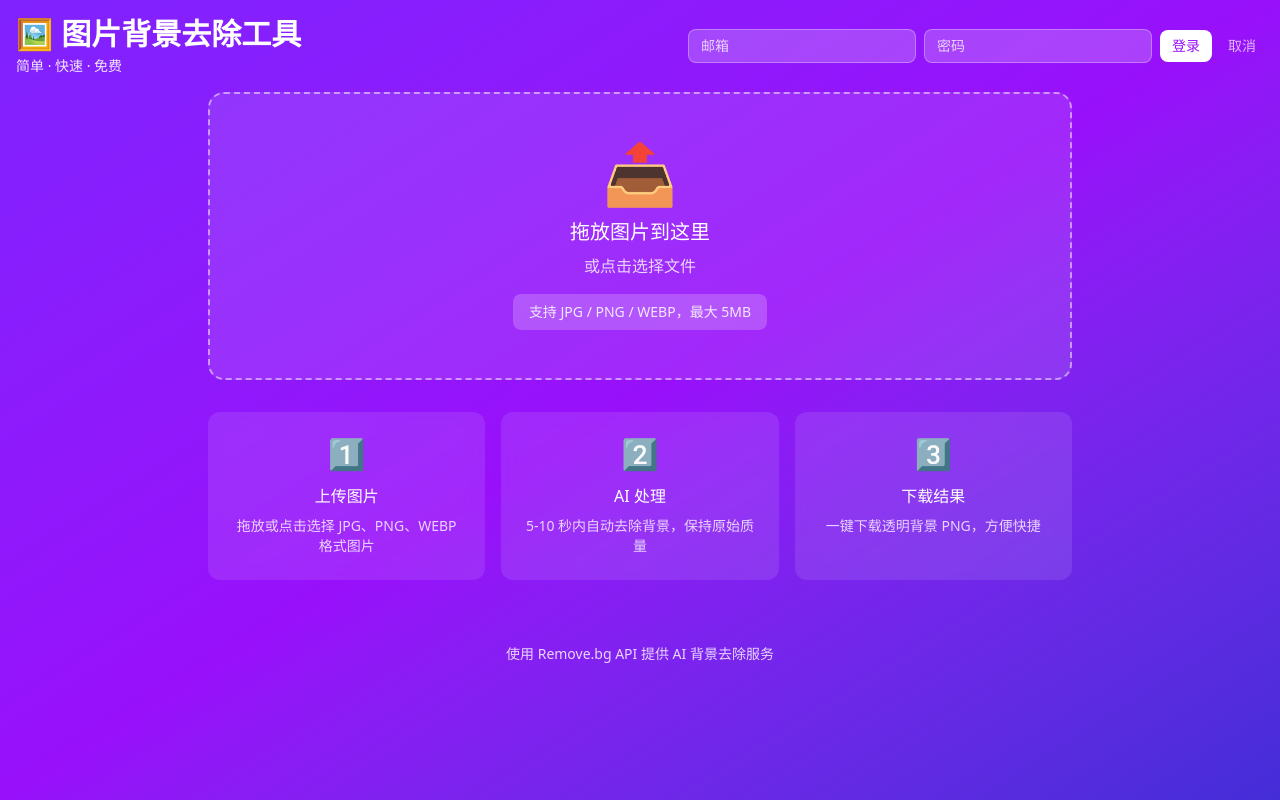
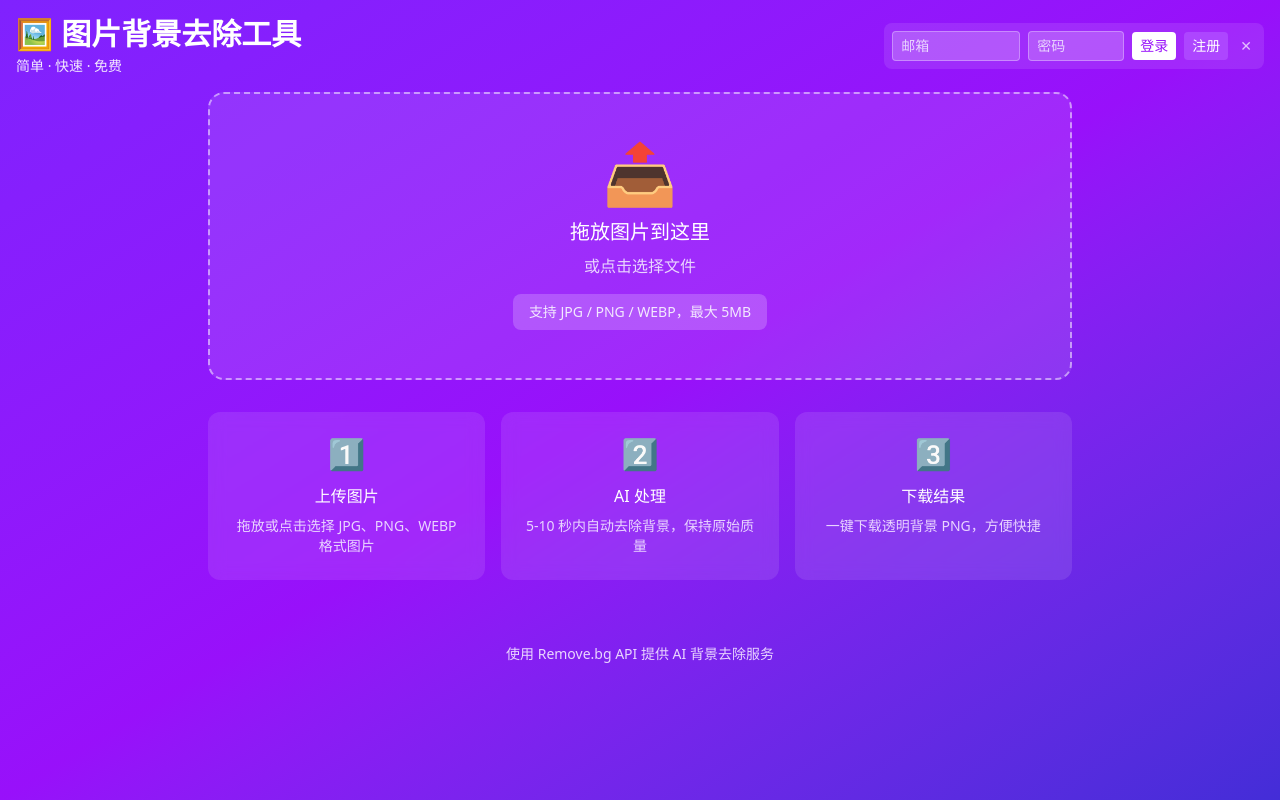
Before and after one commit to f111x/image-background-remover, a Next.js app: page / in a window 1280 px wide. Both pictures are taken after a click on the button "登录". Built offline with nearby package versions, Linux system fonts and the light colour scheme; no server answers.

Commit message:
Simplify AuthButton without Supabase SSR

```diff
--- a/src/components/AuthButton.tsx
+++ b/src/components/AuthButton.tsx
@@ -1,97 +1,95 @@
 'use client'
 
-import { createClient } from '@/lib/supabase/client'
 import { useEffect, useState } from 'react'
 
 interface User {
   id: string
   email: string
-  name: string
-  picture: string
 }
 
 export function AuthButton() {
   const [user, setUser] = useState<User | null>(null)
   const [loading, setLoading] = useState(true)
-  const [isSignUp, setIsSignUp] = useState(false)
   const [email, setEmail] = useState('')
   const [password, setPassword] = useState('')
   const [error, setError] = useState('')
   const [showForm, setShowForm] = useState(false)
-  const supabase = createClient()
 
   useEffect(() => {
-    const getUser = async () => {
-      const { data: { user: supabaseUser } } = await supabase.auth.getUser()
-      if (supabaseUser) {
-        setUser({
-          id: supabaseUser.id,
-          email: supabaseUser.email || '',
-          name: supabaseUser.user_metadata?.full_name || supabaseUser.user_metadata?.name || 'User',
-          picture: supabaseUser.user_metadata?.avatar_url || supabaseUser.user_metadata?.picture || '',
-        })
+    const savedUser = localStorage.getItem('user')
+    if (savedUser) {
+      setUser(JSON.parse(savedUser))
     }
     setLoading(false)
-    }
-    getUser()
-
-    const { data: { subscription } } = supabase.auth.onAuthStateChange((_, session) => {
-      if (session?.user) {
-        setUser({
-          id: session.user.id,
-          email: session.user.email || '',
-          name: session.user.user_metadata?.full_name || session.user.user_metadata?.name || 'User',
-          picture: session.user.user_metadata?.avatar_url || session.user.user_metadata?.picture || '',
-        })
-      } else {
-        setUser(null)
-      }
-    })
-
-    return () => subscription.unsubscribe()
   }, [])
 
-  const handleSubmit = async (e: React.FormEvent) => {
+  const handleLogin = async (e: React.FormEvent) => {
     e.preventDefault()
     setError('')
 
-    if (isSignUp) {
-      const { error } = await supabase.auth.signUp({
-        email,
-        password,
+    try {
+      const response = await fetch('https://mjngzhchyebqocmcwdbf.supabase.co/auth/v1/token?grant_type=password', {
+        method: 'POST',
+        headers: {
+          'Content-Type': 'application/json',
+          'apikey': 'eyJhbGciOiJIUzI1NiIsInR5cCI6IkpXVCJ9.eyJpc3MiOiJzdXBhYmFzZSIsInJlZiI6Im1qbmd6aGNoeWVicW9jbWN3ZGJmIiwicm9sZSI6ImFub24iLCJpYXQiOjE3NDYwOTUyMTAsImV4cCI6MjA2MTY3MTIxMH0.vEM7yEyK8W4V8e6iZN5cJ7hX9M6_7hK9P9hF8a_12345'
+        },
+        body: JSON.stringify({ email, password })
       })
-      if (error) {
-        setError(error.message)
-      } else {
+
+      if (!response.ok) {
+        const data = await response.json()
+        throw new Error(data.message || '登录失败')
+      }
+
+      const data = await response.json()
+      const userData = { id: data.user?.id || '1', email }
+      setUser(userData)
+      localStorage.setItem('user', JSON.stringify(userData))
       setShowForm(false)
-        alert('注册成功！请查收验证邮件。')
-      }
-    } else {
-      const { error } = await supabase.auth.signInWithPassword({
-        email,
-        password,
-      })
-      if (error) {
-        setError(error.message)
-      }
+    } catch (err: any) {
+      setError(err.message)
     }
   }
 
-  const handleSignOut = async () => {
-    await supabase.auth.signOut()
-    window.location.href = '/'
+  const handleSignUp = async (e: React.FormEvent) => {
+    e.preventDefault()
+    setError('')
+
+    try {
+      const response = await fetch('https://mjngzhchyebqocmcwdbf.supabase.co/auth/v1/signup', {
+        method: 'POST',
+        headers: {
+          'Content-Type': 'application/json',
+          'apikey': 'eyJhbGciOiJIUzI1NiIsInR5cCI6IkpXVCJ9.eyJpc3MiOiJzdXBhYmFzZSIsInJlZiI6Im1qbmd6aGNoeWVicW9jbWN3ZGJmIiwicm9sZSI6ImFub24iLCJpYXQiOjE3NDYwOTUyMTAsImV4cCI6MjA2MTY3MTIxMH0.vEM7yEyK8W4V8e6iZN5cJ7hX9M6_7hK9P9hF8a_12345'
+        },
+        body: JSON.stringify({ email, password })
+      })
+
+      if (!response.ok) {
+        const data = await response.json()
+        throw new Error(data.message || '注册失败')
+      }
+
+      alert('注册成功！请查收验证邮件。')
+    } catch (err: any) {
+      setError(err.message)
+    }
+  }
+
+  const handleSignOut = () => {
+    setUser(null)
+    localStorage.removeItem('user')
   }
 
   if (loading) {
-    return <div className="w-32 h-10 bg-white/20 rounded-lg animate-pulse" />
+    return <div className="w-20 h-10 bg-white/20 rounded-lg animate-pulse" />
   }
 
   if (user) {
     return (
       <div className="flex items-center gap-3">
-        <div className="hidden md:block">
-          <p className="text-white text-sm font-medium">{user.email}</p>
-        </div>
+        <span className="text-white text-sm">{user.email}</span>
         <button
           onClick={handleSignOut}
           className="px-3 py-1.5 bg-white/20 hover:bg-white/30 text-white text-sm rounded-lg transition-colors"
@@ -104,51 +102,43 @@ export function AuthButton() {
 
   if (showForm) {
     return (
-      <div className="flex items-center gap-2">
-        <form onSubmit={handleSubmit} className="flex items-center gap-2">
+      <div className="flex items-center gap-2 bg-white/10 rounded-lg p-2">
+        <form onSubmit={handleLogin} className="flex items-center gap-2">
           <input
             type="email"
             placeholder="邮箱"
             value={email}
             onChange={(e) => setEmail(e.target.value)}
-            className="px-3 py-1.5 rounded-lg text-sm bg-white/20 text-white placeholder-purple-200 border border-white/30 focus:outline-none focus:border-white"
-            required
+            className="px-2 py-1 rounded text-sm w-32 bg-white/20 text-white placeholder-purple-200 border border-white/30"
           />
           <input
             type="password"
             placeholder="密码"
             value={password}
             onChange={(e) => setPassword(e.target.value)}
-            className="px-3 py-1.5 rounded-lg text-sm bg-white/20 text-white placeholder-purple-200 border border-white/30 focus:outline-none focus:border-white"
-            required
-            minLength={6}
+            className="px-2 py-1 rounded text-sm w-24 bg-white/20 text-white placeholder-purple-200 border border-white/30"
           />
-          <button
-            type="submit"
-            className="px-3 py-1.5 bg-white text-purple-600 text-sm rounded-lg hover:bg-gray-100 transition-colors"
-          >
-            {isSignUp ? '注册' : '登录'}
+          <button type="submit" className="px-2 py-1 bg-white text-purple-600 text-sm rounded">
+            登录
+          </button>
+          <button type="button" onClick={handleSignUp} className="px-2 py-1 bg-purple-500 text-white text-sm rounded">
+            注册
           </button>
         </form>
-        <button
-          onClick={() => setShowForm(false)}
-          className="px-2 py-1.5 text-white/70 hover:text-white text-sm"
-        >
-          取消
+        <button onClick={() => setShowForm(false)} className="text-white/70 text-sm px-1">
+          ✕
         </button>
-        {error && <p className="text-red-300 text-xs">{error}</p>}
+        {error && <span className="text-red-300 text-xs">{error}</span>}
       </div>
     )
   }
 
   return (
-    <div className="flex items-center gap-2">
     <button
       onClick={() => setShowForm(true)}
       className="px-4 py-2 bg-white text-purple-600 font-medium rounded-lg hover:bg-gray-100 transition-colors"
     >
       登录
     </button>
-    </div>
   )
 }
```
Lines whose indentation alone changed are shown as unchanged.
